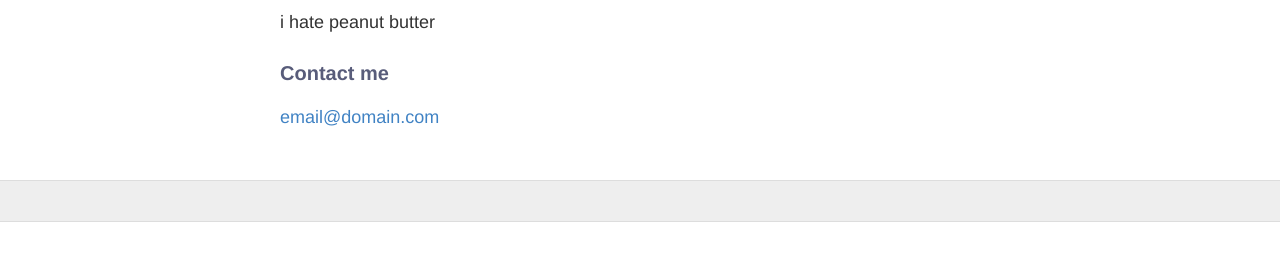
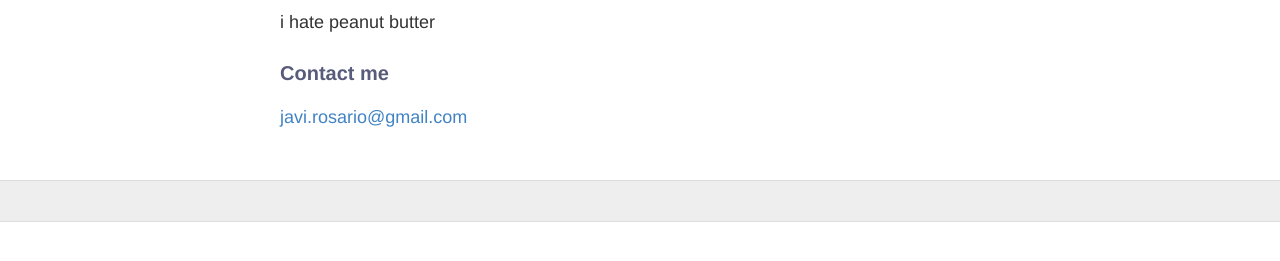
Before and after one commit to awe-set/awe-set.github.io, a Jekyll site: the page built from about.md, in a window 1280 px wide. Shown: the part 354-615 px from the top of the page. Built offline with Jekyll 4.4.1, drawn with Linux system fonts in a browser that asks for light colours.

Commit message:
Update about.md

```diff
--- a/about.md
+++ b/about.md
@@ -12,4 +12,4 @@ i hate peanut butter
 
 ### Contact me
 
-[email@domain.com](mailto:email@domain.com)
+[javi.rosario@gmail.com](mailto:javi.rosario@gmail.com)
```
